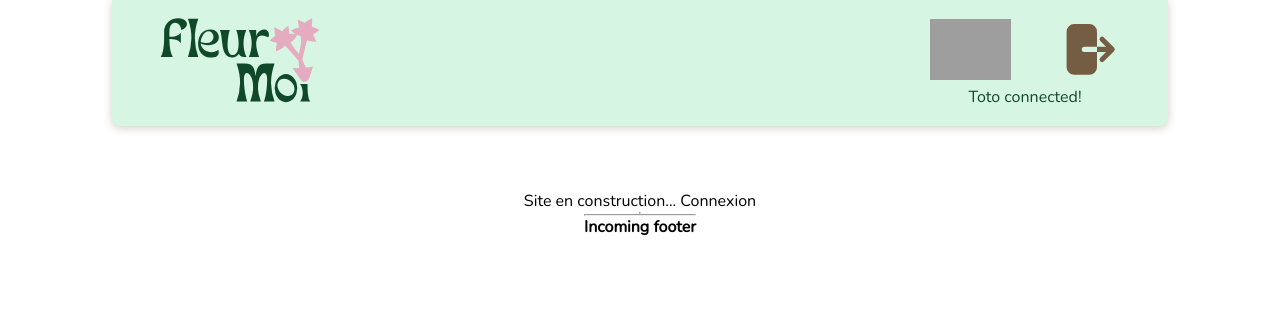
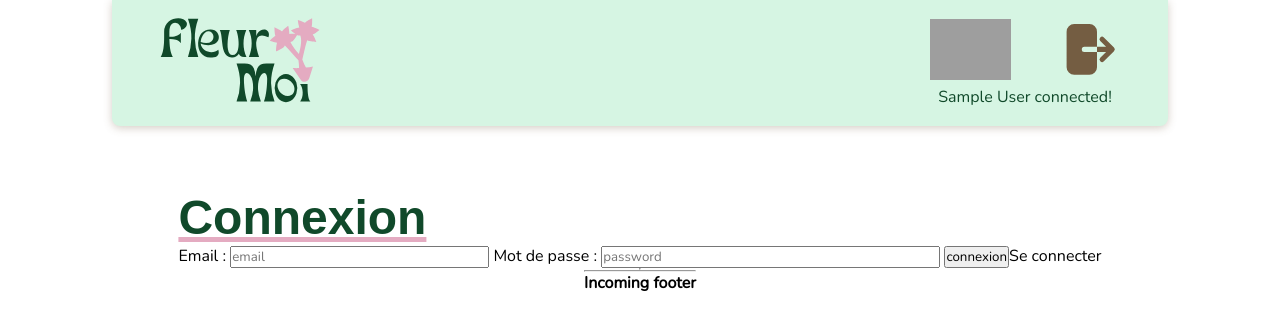
Before and after one commit to Phignis/fleurymoi, a PHP site: page /index.php?action=connexion in a window 1280 px wide. Shown: the top 330 px of the page. Run offline with PHP 8.4, Linux system fonts and the light colour scheme; the visitor is signed in with stand-in values (Sample User, id 1); some web fonts are replaced; grey boxes are pictures that could not be loaded.

Commit message:
mv de dataBase.php dans son dossier, ajout du système de login fonctionnel, avec création de disconnect et connect. ajout du formulaire de connexion dans la page correspondante

```diff
--- a/src/config/config.php
+++ b/src/config/config.php
@@ -6,13 +6,6 @@
 	$secondaryColor = '#f3e8ee';
 	$secondaryDarkerColor = '#e4abc1';
 	$interactibleColor = '#776258';
-
-	$actionList = ['accueil', 'connexion', 'inscription'];
-
-	$serverName = 'localhost';
-	$userName = 'access_fleurYmoi';
-	$password = 'fleurYmoi63&';
-	$dbName = 'fleurYmoi';
 
 	function getColors() {
 		global $primaryColor, $primaryLighterColor, $secondaryColor, $secondaryDarkerColor,
@@ -29,5 +22,17 @@
 		echo json_encode($colors); // we return to caller the colors, in JSON format
     }
 
-	if(isset($_GET["fetchTheme"]) && $_GET["fetchTheme"] == true) // run func only if contact is to fetch theme
+	if(isset($_GET["fetchTheme"]) && $_GET["fetchTheme"] == true) // run func only if contact is to fetch theme, requested by get
 		getColors();
+
+
+
+	$actionList = ['accueil', 'connexion', 'inscription', 'sessionCreate'];
+
+	$serverName = 'localhost';
+	$userName = 'access_fleurYmoi';
+	$password = 'fleurYmoi63&';
+	$dbName = 'fleurYmoi';
+
+
+	$errors = [];
--- /dev/null
+++ b/src/database/dataBase.php
@@ -0,0 +1,43 @@
+<?php
+
+	function connectToDB($serverName, $userName, $password, $dbName) {
+
+		if(isset($serverName) && isset($userName) && isset($password)
+			&& isset($dbName)) {
+
+			$conn = new mysqli($serverName, $userName, $password, $dbName);
+
+			// Check connection
+			if (!($conn->connect_error)){
+				return $conn;
+			}
+		}
+
+		return NULL; // no valid datas, or there was an error when connecting to sql
+	}
+
+	function disconnectFromDB($openConnection) {
+
+		if(isset($openConnection) && gettype($openConnection) && $openConnection instanceof mysqli) {
+
+			$openConnection->close();
+
+			return true;
+		}
+
+		return false; // no valid datas, or there was an error when connecting to sql
+	}
+
+	function executeQuery($query, $DBConnexion) {
+		if(isset($query) && !empty($query) && is_string($query)) {
+
+			// TODO: Sanitize string : https://www.php.net/manual/en/mysqli.query.php
+
+			$result = $DBConnexion->query($query);
+
+			if($result) {
+				return $result->fetch_all(MYSQLI_ASSOC); // get all datas in associative array
+			}
+		}
+		return false;
+	}
--- a/src/index.php
+++ b/src/index.php
@@ -1,7 +1,7 @@
 <?php
 	require_once("./config/config.php"); // get all global variables
 	require_once("./programmation/menu.php");
-	require_once("./programmation/dataBase.php");
+	require_once("./database/dataBase.php");
 
 	menu();
 ?>
--- a/src/programmation/menu.php
+++ b/src/programmation/menu.php
@@ -11,11 +11,11 @@
 
 	function menu() {
 
-
 		if(session_status() == PHP_SESSION_NONE) session_start(); // on start la session si non existante, pour utiliser le tableau $_SESSION
 
+
 		if(!isset($_REQUEST['action']) || empty($_REQUEST['action'])) { // on arrive pour la première fois sur le site, on arrive sur l'accueil
-
+			// request seach in both $_GET and $_POST
 			require('./views/listPossededPlants.php');
 
 			return;
@@ -30,8 +30,21 @@
 				case 'connexion':
 					require('./views/connexion.php');
 					break;
+				case 'sessionCreate':
+					global $serverName, $userName, $password, $dbName; // get global variables
+					require("./programmation/session.php");
+					if(connect($serverName, $userName, $password, $dbName, $_REQUEST["email"], $_REQUEST["password"])) {
+						//success
+						require('./views/listPossededPlants.php');
+					} else {
+						global $errors;
+						//error occured, errors contains error message
+						echo $errors[0];
+					}
+					break;
 			}
 		} else {
 			// TODO: erreur action non reconnu
+			$errors[] = "Action non reconnue, mauvaise addresse.";
 		}
 	}
--- a/src/ressources/html_parts/header.php
+++ b/src/ressources/html_parts/header.php
@@ -27,11 +27,11 @@
 
 			echo "</div>";
 
-			if(isset($_SESSION['user']) && !empty($_SESSION['user'])) {
-				echo "<p>" . $_SESSION['user'] . " connected!</p>";
+			if(isset($_SESSION['userName']) && !empty($_SESSION['userName'])) {
+				echo "<p>" . $_SESSION['userName'] . " connected!</p>";
 			} else {
 				?>
-					<p>user not connected</p>
+					<p>not connected</p>
 				<?php
 			}
 		?>
--- a/src/ressources/styles/classic/main.css
+++ b/src/ressources/styles/classic/main.css
@@ -33,3 +33,12 @@ body {
 	justify-content: space-between;
 	align-items: center;
 }
+
+.page_title {
+	font-family: var(--title-font);
+	font-weight: bold;
+	text-decoration: underline 0.3rem;
+	color: var(--primary-color);
+	text-decoration-color: var(--secondary-darker-color);
+	font-size: 3rem;
+}
--- a/src/views/connexion.php
+++ b/src/views/connexion.php
@@ -7,17 +7,33 @@
 
 		<meta name="viewport" content="width=device-width, initial-scale=1.0">
 
+		<link rel="icon" href="ressources/images/logos/min_logo_fleurYmoi.ico">
+
 
 		<link rel="stylesheet" href="ressources/styles/classic/main.css">
 		<link rel="stylesheet" href="ressources/styles/classic/header.css">
+
+		<script src="ressources/js/session/startSession.js"></script>
 	</head>
 
 	<body>
 		<?php require("ressources/html_parts/header.php"); ?>
 
-		<p>
-			Site en construction... Connexion
-		</p>
+		<section id="page_content">
+			<h1 class="page_title">
+				Connexion
+			</h1>
+			<form id="connect_form" name="connect_form" method="post" action="index.php?action=sessionCreate">
+
+				<label for="email">Email :</label>
+				<input type="email" name="email" placeholder="email" size="30" maxlength="40" />
+				<label for="password">Mot de passe :</label>
+				<input type="password" name="password" placeholder="password" size="40" />
+				<input type="submit" class="primary_button" id="connect_button" value="connexion">Se connecter</button>
+			</form>
+		</section>
+
+
 
 		<hr>
 		<?php include("ressources/html_parts/footer.php");?>
```
Also changed, not shown: src/programmation/session.php (added, +40 -0 lines), src/views/listPossededPlants.php (+7 -8 lines).
